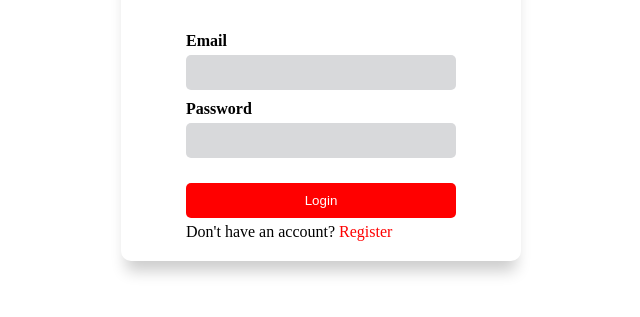
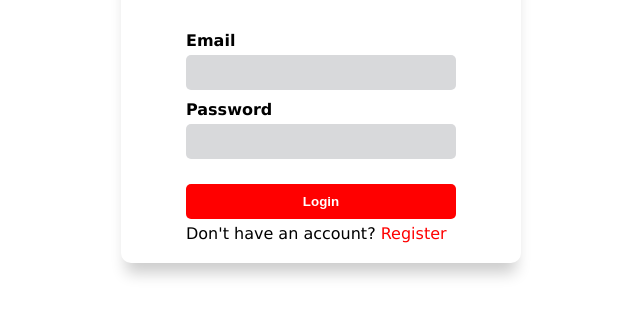
Before and after one commit to allenPereira123/Coca-Cola-Desktop-Application, an Electron app: page index.html in a window 800 px wide. Shown: the part 321-638 px from the top of the page, without its empty margins (79-719 px from the left). Drawn offline with Linux system fonts and the light colour scheme.

```diff
--- a/styles.css
+++ b/styles.css
@@ -7,6 +7,7 @@
     justify-content: center;
     align-items: center;
     height: 100vh;
+    font-family: Verdana, Geneva, Tahoma, sans-serif;
 }
 
 label{
@@ -62,6 +63,7 @@
     color: white;
     margin-top: 15px;
     margin-bottom: 5px;
+    font-weight: bold;
 }
 
 #sign-in-form button:focus{
```
Also changed, not shown: views/register.html (added).
